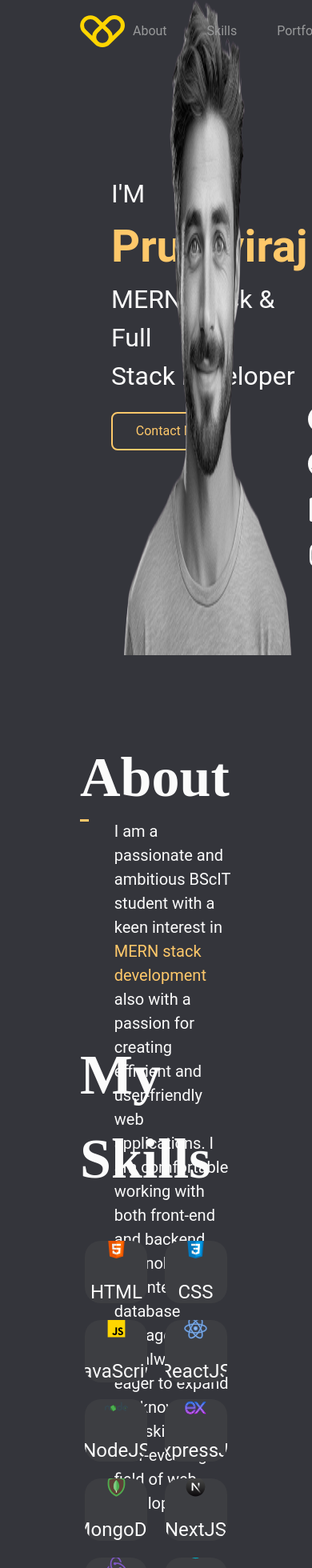
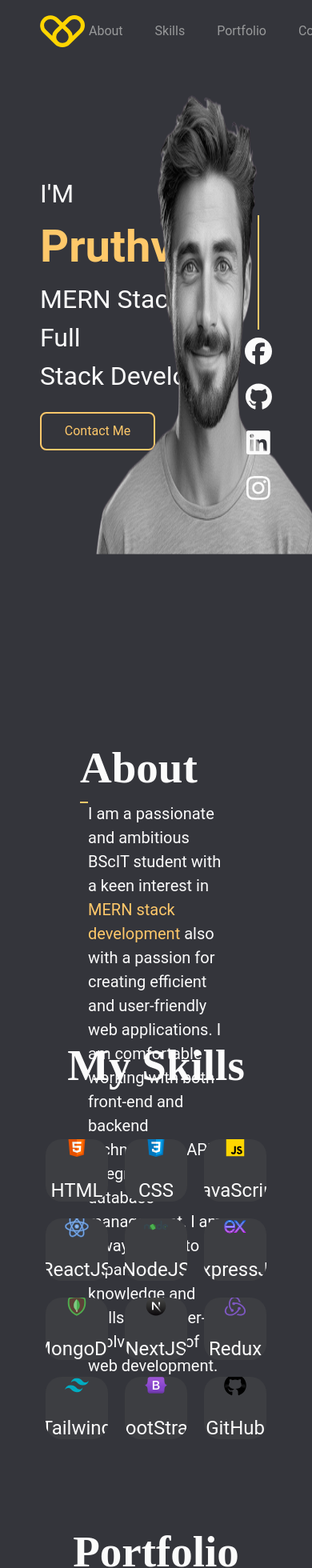
Before and after one commit to Pruthviraj-03/portfolio, a React (Create React App) app: page / in a window 390 px wide. Shown: the part 25-1985 px from the top of the page at 80% size. Built offline with nearby package versions, Linux system fonts and the light colour scheme.

Commit message:
tab responsive done.

```diff
--- a/src/Components/About.jsx
+++ b/src/Components/About.jsx
@@ -2,10 +2,12 @@ import React from "react";
 
 const About = () => {
   return (
-    <div className="h-50 w-100 p-100" id="about">
-      <h1 className="text-70 font-700 text-hover-color font-Libre">About</h1>
+    <div className="h-50 w-100 p-100 tablet:w-full" id="about">
+      <h1 className="text-70 font-700 text-hover-color font-Libre tablet:text-55">
+        About
+      </h1>
       <div className="flex items-start">
-        <div className="h-2.5 w-250 bg-yellow-color mr-32"></div>
+        <div className="h-2.5 w-250 bg-yellow-color mr-32 tablet:w-full tablet:mr-0"></div>
         <p className="text-hover-color text-20">
           I am a passionate and ambitious BScIT student with a keen interest in
           <span className="text-yellow-color">
--- a/src/Components/Education.jsx
+++ b/src/Components/Education.jsx
@@ -4,11 +4,11 @@ const Education = () => {
   return (
     <div className="education flex flex-col w-screen relative items-center justify-center">
       <div className="bg-body-color w-screen h-10"></div>
-      <h1 className="absolute text-hover-color text-70 font-Libre">
+      <h1 className="absolute text-hover-color text-70 font-Libre tablet:text-55 tablet:ml-30">
         Education
       </h1>
       <div className="bg-bg-color w-screen p-10 flex flex-col gap-50">
-        <div className="exp h-30vh w-50 relative ml-20vh">
+        <div className="exp h-30vh w-50 relative ml-20vh tablet:w-full tablet:ml-0">
           <h2 className="text-hover-color text-32 font-400">
             JES College, Jogeshwari (E) - BSC-IT
           </h2>
@@ -26,7 +26,7 @@ const Education = () => {
             </p>
           </div>
         </div>
-        <div className="exp h-30vh w-50 relative ml-20vh">
+        <div className="exp h-30vh w-50 relative ml-20vh tablet:w-full tablet:ml-0">
           <h2 className="text-hover-color text-32 font-400">
             L.S.Raheja College, Santacruz (W) - H.S.C
           </h2>
--- a/src/Components/Header.jsx
+++ b/src/Components/Header.jsx
@@ -39,7 +39,7 @@ const Header = ({ scrollToSection }) => {
     window.scrollTo(0, 0);
   };
   return (
-    <div className="header h-screen w-screen px-100 py-36 relative">
+    <div className="header h-screen w-screen px-100 py-36 relative tablet:px-50">
       <div className="navbar flex justify-between items-center fixed w-90">
         <img
           className="h-56 w-56 object-contain cursor-pointer"
@@ -48,7 +48,7 @@ const Header = ({ scrollToSection }) => {
           onClick={handleRefreshPage}
         />
         <ul className="flex gap-30 cursor-pointer">
-          <li className="list-none my-0 mx-10px cursor-pointer">
+          <li className="list-none my-0 mx-10px cursor-pointer tablet:mx-5">
             <Link
               className="a hover:text-hover-color no-underline text-text-color"
               onClick={() => scrollToSection("about")}
@@ -56,7 +56,7 @@ const Header = ({ scrollToSection }) => {
               About
             </Link>
           </li>
-          <li className="list-none my-0 mx-10px cursor-pointer">
+          <li className="list-none my-0 mx-10px cursor-pointer tablet:mx-5">
             <Link
               className="a hover:text-hover-color no-underline text-text-color"
               onClick={() => scrollToSection("skills")}
@@ -64,7 +64,7 @@ const Header = ({ scrollToSection }) => {
               Skills
             </Link>
           </li>
-          <li className="list-none my-0 mx-10px cursor-pointer">
+          <li className="list-none my-0 mx-10px cursor-pointer tablet:mx-5">
             <Link
               className="a hover:text-hover-color no-underline text-text-color"
               onClick={() => scrollToSection("portfolio")}
@@ -72,7 +72,7 @@ const Header = ({ scrollToSection }) => {
               Portfolio
             </Link>
           </li>
-          <li className="list-none my-0 mx-10px cursor-pointer">
+          <li className="list-none my-0 mx-10px cursor-pointer tablet:mx-5">
             <Link
               className="a hover:text-hover-color no-underline text-text-color"
               onClick={() => scrollToSection("contact")}
@@ -92,7 +92,7 @@ const Header = ({ scrollToSection }) => {
       </div>
       <div className="h-90 flex bg-transparent items-center justify-between">
         <div className="intro flex flex-col">
-          <h3 className="text-hover-color font-400 text-32 ml-10">
+          <h3 className="text-hover-color font-400 text-32 ml-10 tablet:ml-0">
             I'M{" "}
             <span className="text-yellow-color font-600 text-3.5">
               Pruthviraj
@@ -100,7 +100,7 @@ const Header = ({ scrollToSection }) => {
             <br></br>MERN Stack & Full<br></br>Stack Developer
           </h3>
           <button
-            className="h-48 w-144 mt-2.5 ml-10 bg-transparent rounded-8 text-yellow-color text-16 hover:bg-yellow-color hover:text-body-color"
+            className="h-48 w-144 mt-2.5 ml-10 tablet:ml-0 bg-transparent rounded-8 text-yellow-color text-16 hover:bg-yellow-color hover:text-body-color"
             onMouseDown={handleMouseDown}
             onMouseUp={handleMouseUp}
             onMouseLeave={handleMouseUp}
@@ -108,7 +108,7 @@ const Header = ({ scrollToSection }) => {
             Contact Me
           </button>
         </div>
-        <div className="socials flex flex-col items-center gap-10 mt-35">
+        <div className="socials flex flex-col items-center gap-10 mt-35 tablet:mt-15">
           <div className="bg-yellow-color h-17 w-2.5"></div>
           <Link to="https://www.facebook.com/raj.kurane.750">
             <FontAwesomeIcon
@@ -136,7 +136,7 @@ const Header = ({ scrollToSection }) => {
           </Link>
         </div>
       </div>
-      <div className="absolute top-1/2 left-2/3 -translate-x-1/2 -translate-y-1/2 h-screen w-70 laptop:w-80">
+      <div className="absolute top-1/2 left-2/3 -translate-x-1/2 -translate-y-1/2 h-screen w-70 laptop:w-80 tablet:w-93 tablet:h-70">
         <img className="h-full w-full" src={bgImage} alt="Background" />
       </div>
     </div>
--- a/src/Components/Porfolio.jsx
+++ b/src/Components/Porfolio.jsx
@@ -10,25 +10,91 @@ import img5 from "../images/warren-umoh-pnMjGMOs2Xw-unsplash.jpg";
 import img6 from "../images/warren-umoh-VL12rhr4mi0-unsplash.jpg";
 
 const Porfolio = () => {
+  const portfolioApi = [
+    {
+      id: 1,
+      img: img1,
+      h3: "E-sports Org Website",
+      p: "turning point e-sports org website using html and css.",
+      link: "https://github.com/Pruthviraj-03/tp_e-sports.git",
+    },
+    {
+      id: 2,
+      img: img2,
+      h3: "Music Web App",
+      p: "simple music web app using html, css and js.",
+      link: "https://github.com/Pruthviraj-03/music_web_app.git",
+    },
+    {
+      id: 3,
+      img: img3,
+      h3: "Covid Data Tracker",
+      p: "covid data tracker web app using rest api and react.",
+      link: "https://github.com/Pruthviraj-03/covid_data_tracker.git",
+    },
+    {
+      id: 4,
+      img: img4,
+      h3: "Cryptoverse Website",
+      p: " cryptoverse crypto currency data website using react and redux toolkit.",
+      link: "https://github.com/Pruthviraj-03/cryptoverse.git",
+    },
+    {
+      id: 5,
+      img: img5,
+      h3: "To-Do Web-App",
+      p: " to-do-list in react, redux toolkit and local storage.",
+      link: "https://github.com/Pruthviraj-03/to-do-list.git",
+    },
+    {
+      id: 6,
+      img: img6,
+      h3: "ModaZen e-com webapp",
+      p: "e-commerce web-app using mern stack.",
+      link: "https://github.com/Pruthviraj-03/ecommerce_mern.git",
+    },
+    {
+      id: 7,
+      img: img3,
+      h3: "tp-coin crypto webapp",
+      p: "crypto currency exchange web-app using mern stack.",
+      link: "https://github.com/Pruthviraj-03/tp-coin.git",
+    },
+    {
+      id: 8,
+      img: img1,
+      h3: "Music School Website",
+      p: "music_school website using next.js and aceternity ui library.",
+      link: "https://github.com/Pruthviraj-03/music_school.git",
+    },
+  ];
   return (
     <div
-      className="flex flex-col items-center justify-center py-50 px-100"
+      className="flex flex-col items-center justify-center py-50 px-100 tablet:px-50"
       id="portfolio"
     >
-      <h1 className="text-70 font-700 text-hover-color font-Libre">
+      <h1 className="text-70 font-700 text-hover-color font-Libre tablet:text-55">
         Portfolio
       </h1>
-      <div className="portfolio-cards">
-        <div className="portfolio-card relative h-30 w-30 bg-bg-color rounded-20 overflow-hidden items-center justify-center gap-2.5">
-          <img className="relative h-30 w-30 object-cover" src={img1} alt="" />
-          <div className="overlay">
+      <div className="portfolio-cards tablet:flex tablet:flex-wrap">
+        {portfolioApi.map((project) => (
+          <div
+            className="portfolio-card relative h-60 laptop:h-48vh tablet:h-30vh w-30 tablet:w-41 bg-bg-color rounded-20 overflow-hidden items-center justify-center gap-2.5"
+            key={project.id}
+          >
+            <img
+              className="relative h-60 laptop:h-48vh tablet:h-30vh w-30 tablet:w-41 object-cover"
+              src={project.img}
+              alt=""
+            />
+            <div className="overlay tablet:h-full tablet:w-full">
               <h3 className="text-hover-color text-24 font-700">
-              E-sports Org Website
+                {project.h3}
               </h3>
               <p className="text-hover-color text-16 text-center">
-              turning point e-sports org website using html and css.
+                {project.p}
               </p>
-            <Link to="https://github.com/Pruthviraj-03/tp_e-sports.git">
+              <Link to={project.link}>
                 <button className="cursor-pointer flex items-center justify-center flex-row gap-10 text-12 text-body-color rounded-8 bg-yellow-color w-108 h-36">
                   See More
                   <FontAwesomeIcon icon={faArrowRight}></FontAwesomeIcon>
@@ -36,122 +102,7 @@ const Porfolio = () => {
               </Link>
             </div>
           </div>
-        <div className="portfolio-card relative h-30 w-30 bg-bg-color rounded-20 overflow-hidden items-center justify-center gap-2.5">
-          <img className="relative h-30 w-30 object-cover" src={img2} alt="" />
-          <div className="overlay">
-            <h3 className="text-hover-color text-24 font-700">Music Web App</h3>
-            <p className="text-hover-color text-16 text-center">
-              simple music web app using html, css and js.
-            </p>
-            <Link to="https://github.com/Pruthviraj-03/music_web_app.git">
-              <button className="cursor-pointer flex items-center justify-center flex-row gap-10 text-12 text-body-color rounded-8 bg-yellow-color w-108 h-36">
-                See More
-                <FontAwesomeIcon icon={faArrowRight}></FontAwesomeIcon>
-              </button>
-            </Link>
-          </div>
-        </div>
-        <div className="portfolio-card relative h-30 w-30 bg-bg-color rounded-20 overflow-hidden items-center justify-center gap-2.5">
-          <img className="relative h-30 w-30 object-cover" src={img3} alt="" />
-          <div className="overlay">
-            <h3 className="text-hover-color text-24 font-700">
-              Covid Data Tracker
-            </h3>
-            <p className="text-hover-color text-16 text-center">
-              covid data tracker web app using rest api and react.
-            </p>
-            <Link to="https://github.com/Pruthviraj-03/covid_data_tracker.git">
-              <button className="cursor-pointer flex items-center justify-center flex-row gap-10 text-12 text-body-color rounded-8 bg-yellow-color w-108 h-36">
-                See More
-                <FontAwesomeIcon icon={faArrowRight}></FontAwesomeIcon>
-              </button>
-            </Link>
-          </div>
-        </div>
-        <div className="portfolio-card relative h-30 w-30 bg-bg-color rounded-20 overflow-hidden items-center justify-center gap-2.5">
-          <img className="relative h-30 w-30 object-cover" src={img4} alt="" />
-          <div className="overlay">
-            <h3 className="text-hover-color text-24 font-700">
-              Cryptoverse Website
-            </h3>
-            <p className="text-hover-color text-16 text-center">
-              cryptoverse crypto currency data website using react and redux
-              toolkit.
-            </p>
-            <Link to="https://github.com/Pruthviraj-03/cryptoverse.git">
-              <button className="cursor-pointer flex items-center justify-center flex-row gap-10 text-12 text-body-color rounded-8 bg-yellow-color w-108 h-36">
-                See More
-                <FontAwesomeIcon icon={faArrowRight}></FontAwesomeIcon>
-              </button>
-            </Link>
-          </div>
-        </div>
-        <div className="portfolio-card relative h-30 w-30 bg-bg-color rounded-20 overflow-hidden items-center justify-center gap-2.5">
-          <img className="relative h-30 w-30 object-cover" src={img5} alt="" />
-          <div className="overlay">
-            <h3 className="text-hover-color text-24 font-700">To-Do Web-App</h3>
-            <p className="text-hover-color text-16 text-center">
-              to-do-list in react, redux toolkit and local storage.
-            </p>
-            <Link to="https://github.com/Pruthviraj-03/to-do-list.git">
-              <button className="cursor-pointer flex items-center justify-center flex-row gap-10 text-12 text-body-color rounded-8 bg-yellow-color w-108 h-36">
-                See More
-                <FontAwesomeIcon icon={faArrowRight}></FontAwesomeIcon>
-              </button>
-            </Link>
-          </div>
-        </div>
-        <div className="portfolio-card relative h-30 w-30 bg-bg-color rounded-20 overflow-hidden items-center justify-center gap-2.5">
-          <img className="relative h-30 w-30 object-cover" src={img6} alt="" />
-          <div className="overlay">
-            <h3 className="text-hover-color text-24 font-700">
-              To-Do Web-App in MERN
-            </h3>
-            <p className="text-hover-color text-16 text-center">
-              to-do-list using mern stack.
-            </p>
-            <Link to="https://github.com/Pruthviraj-03/todo_mern.git">
-              <button className="cursor-pointer flex items-center justify-center flex-row gap-10 text-12 text-body-color rounded-8 bg-yellow-color w-108 h-36">
-                See More
-                <FontAwesomeIcon icon={faArrowRight}></FontAwesomeIcon>
-              </button>
-            </Link>
-          </div>
-        </div>
-        <div className="portfolio-card relative h-30 w-30 bg-bg-color rounded-20 overflow-hidden items-center justify-center gap-2.5">
-          <img className="relative h-30 w-30 object-cover" src={img3} alt="" />
-          <div className="overlay">
-            <h3 className="text-hover-color text-24 font-700">
-              ModaZen e-com webapp
-            </h3>
-            <p className="text-hover-color text-16 text-center">
-              e-commerce web-app using mern stack.
-            </p>
-            <Link to="https://github.com/Pruthviraj-03/ecommerce_mern.git">
-              <button className="cursor-pointer flex items-center justify-center flex-row gap-10 text-12 text-body-color rounded-8 bg-yellow-color w-108 h-36">
-                See More
-                <FontAwesomeIcon icon={faArrowRight}></FontAwesomeIcon>
-              </button>
-            </Link>
-          </div>
-        </div>
-        <div className="portfolio-card relative h-30 w-30 bg-bg-color rounded-20 overflow-hidden items-center justify-center gap-2.5">
-          <img className="relative h-30 w-30 object-cover" src={img1} alt="" />
-          <div className="overlay">
-            <h3 className="text-hover-color text-24 font-700">
-              Music School Website
-            </h3>
-            <p className="text-hover-color text-16 text-center">
-              music_school website using next.js and aceternity ui library.
-            </p>
-            <Link to="https://github.com/Pruthviraj-03/music_school.git">
-              <button className="cursor-pointer flex items-center justify-center flex-row gap-10 text-12 text-body-color rounded-8 bg-yellow-color w-108 h-36">
-                See More
-                <FontAwesomeIcon icon={faArrowRight}></FontAwesomeIcon>
-              </button>
-            </Link>
-          </div>
-        </div>
+        ))}
       </div>
     </div>
   );
--- a/src/Components/Skills.jsx
+++ b/src/Components/Skills.jsx
@@ -13,111 +13,90 @@ import BootStrap from "../svg/icons8-bootstrap.svg";
 import GitHub from "../svg/icons8-github.svg";
 
 const Skills = () => {
+  const skillsApi = [
+    {
+      id: 1,
+      logo: HTML,
+      name: "HTML",
+    },
+    {
+      id: 2,
+      logo: CSS,
+      name: "CSS",
+    },
+    {
+      id: 3,
+      logo: JavaScript,
+      name: "JavaScript",
+    },
+    {
+      id: 4,
+      logo: ReactJS,
+      name: "ReactJS",
+    },
+    {
+      id: 5,
+      logo: NodeJS,
+      name: "NodeJS",
+    },
+    {
+      id: 6,
+      logo: ExpressJS,
+      name: "ExpressJS",
+    },
+    {
+      id: 7,
+      logo: MongoDB,
+      name: "MongoDB",
+    },
+    {
+      id: 8,
+      logo: NextJS,
+      name: "NextJS",
+    },
+    {
+      id: 9,
+      logo: Redux,
+      name: "Redux",
+    },
+    {
+      id: 10,
+      logo: Tailwind,
+      name: "Tailwind",
+    },
+    {
+      id: 11,
+      logo: BootStrap,
+      name: "BootStrap",
+    },
+    {
+      id: 12,
+      logo: GitHub,
+      name: "GitHub",
+    },
+  ];
   return (
     <div
-      className="flex flex-col items-center justify-center py-50 px-100 laptop:px-50"
+      className="flex flex-col items-center justify-center py-50 px-100 laptop:px-50 tablet:px-25"
       id="skills"
     >
-      <h1 className="text-70 font-700 text-hover-color font-Libre">
+      <h1 className="text-70 font-700 text-hover-color font-Libre tablet:text-55">
         My Skills
       </h1>
       <div className="flex items-center w-full flex-wrap justify-center mt-50 gap-2.5">
-        <div className="skill-card flex flex-col overflow-hidden items-center justify-center h-20 w-20 bg-bg-color rounded-20 gap-2.5">
-          <img
-            className="h-7.5 w-7.5 object-contain"
-            src={HTML}
-            alt="HTML logo"
-          />
-          <h2 className="text-24 font-400 text-hover-color">HTML</h2>
-        </div>
-        <div className="skill-card flex flex-col overflow-hidden items-center justify-center h-20 w-20 bg-bg-color rounded-20 gap-2.5">
-          <img
-            className="h-7.5 w-7.5 object-contain"
-            src={CSS}
-            alt="CSS logo"
-          />
-          <h2 className="text-24 font-400 text-hover-color">CSS</h2>
-        </div>
-        <div class="skill-card flex flex-col overflow-hidden items-center justify-center h-20 w-20 bg-bg-color rounded-20 gap-2.5">
-          <img
-            className="h-7.5 w-7.5 object-contain"
-            src={JavaScript}
-            alt="JavaScript logo"
-          />
-          <h2 className="text-24 font-400 text-hover-color">JavaScript</h2>
-        </div>
-        <div class="skill-card flex flex-col overflow-hidden items-center justify-center h-20 w-20 bg-bg-color rounded-20 gap-2.5">
-          <img
-            className="h-7.5 w-7.5 object-contain"
-            src={ReactJS}
-            alt="ReactJS logo"
-          />
-          <h2 className="text-24 font-400 text-hover-color">ReactJS</h2>
-        </div>
-        <div class="skill-card flex flex-col overflow-hidden items-center justify-center h-20 w-20 bg-bg-color rounded-20 gap-2.5">
-          <img
-            className="h-7.5 w-7.5 object-contain"
-            src={NodeJS}
-            alt="NodeJS logo"
-          />
-          <h2 className="text-24 font-400 text-hover-color">NodeJS</h2>
-        </div>
-        <div class="skill-card flex flex-col overflow-hidden items-center justify-center h-20 w-20 bg-bg-color rounded-20 gap-2.5">
-          <img
-            className="h-7.5 w-7.5 object-contain"
-            src={ExpressJS}
-            alt="ExpressJS logo"
-          />
-          <h2 className="text-24 font-400 text-hover-color">ExpressJS</h2>
-        </div>
-        <div class="skill-card flex flex-col overflow-hidden items-center justify-center h-20 w-20 bg-bg-color rounded-20 gap-2.5">
-          <img
-            className="h-7.5 w-7.5 object-contain"
-            src={MongoDB}
-            alt="MongoDB logo"
-          />
-          <h2 className="text-24 font-400 text-hover-color">MongoDB</h2>
-        </div>
-        <div className="skill-card flex flex-col overflow-hidden items-center justify-center h-20 w-20 bg-bg-color rounded-20 gap-2.5">
-          <img
-            className="h-7.5 w-7.5 object-contain"
-            src={NextJS}
-            alt="NextJS logo"
-          />
-          <h2 className="text-24 font-400 text-hover-color">NextJS</h2>
-        </div>
-        <div className="skill-card flex flex-col overflow-hidden items-center justify-center h-20 w-20 bg-bg-color rounded-20 gap-2.5">
-          <img
-            className="h-7.5 w-7.5 object-contain"
-            src={Redux}
-            alt="Redux logo"
-          />
-          <h2 className="text-24 font-400 text-hover-color">Redux</h2>
-        </div>
-        <div className="skill-card flex flex-col overflow-hidden items-center justify-center h-20 w-20 bg-bg-color rounded-20 gap-2.5">
-          <img
-            className="h-7.5 w-7.5 object-contain"
-            src={Tailwind}
-            alt="Tailwind logo"
-          />
-          <h2 className="text-24 font-400 text-hover-color">Tailwind CSS</h2>
-        </div>
-        <div className="skill-card flex flex-col overflow-hidden items-center justify-center h-20 w-20 bg-bg-color rounded-20 gap-2.5">
-          <img
-            className="h-7.5 w-7.5 object-contain"
-            src={BootStrap}
-            alt="BootStrap logo"
-          />
-          <h2 className="text-24 font-400 text-hover-color">BootStrap</h2>
-        </div>
-        <div className="skill-card flex flex-col overflow-hidden items-center justify-center h-20 w-20 bg-bg-color rounded-20 gap-2.5">
-          <img
-            className="h-7.5 w-7.5 object-contain"
-            src={GitHub}
-            alt="GitHub logo"
-          />
-          <h2 className="text-24 font-400 text-hover-color">GitHub</h2>
-        </div>
+        {skillsApi.map((skill) => (
+          <div
+            className="skill-card flex flex-col overflow-hidden items-center justify-center h-20 w-20 bg-bg-color rounded-20 gap-2.5"
+            key={skill.id}
+          >
+            <img
+              className="h-7.5 w-7.5 object-contain"
+              src={skill.logo}
+              alt="{skill.logo} logo"
+            />
+            <h2 className="text-24 font-400 text-hover-color">{skill.name}</h2>
+          </div>
+        ))}
       </div>
     </div>
   );
```
Also changed, not shown: src/Components/ContactMe.jsx (+6 -6 lines), tailwind.config.js (+12 -1 lines). Lines whose indentation alone changed are shown as unchanged.
